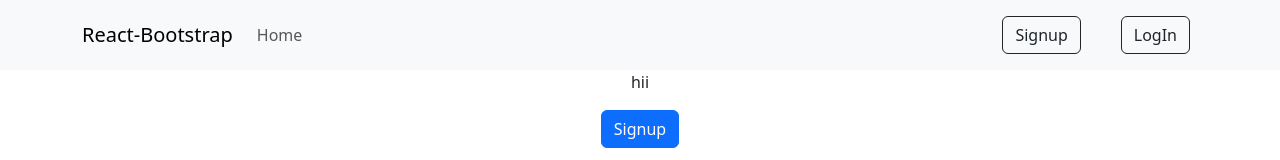
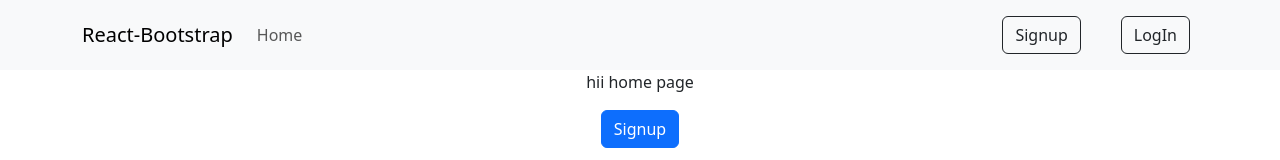
Before and after one commit to MonaliGanganeNeosoft/pizzabasic, a React (Create React App) app in the folder pizza/frontend/: page / in a window 1280 px wide. Shown: the top 160 px of the page. Built offline with nearby package versions, Linux system fonts and the light colour scheme.

Commit message:
all correction of navb for adjusting proper

```diff
--- a/pizza/frontend/src/App.js
+++ b/pizza/frontend/src/App.js
@@ -6,7 +6,6 @@ import Signup from './components/Signup';
 import Login from './components/login';
 function App() {
   return (
-
     <div className='App'>
       <Router>
         <Navb />
@@ -15,10 +14,7 @@ function App() {
           <Route path='/signup' element={<Signup/>}/>
           <Route path='/login' element={<Login/>}/>
         </Routes>
-
-
       </Router>
-
     </div>
 
   );
--- a/pizza/frontend/src/components/Home.js
+++ b/pizza/frontend/src/components/Home.js
@@ -5,9 +5,8 @@ export default function Home() {
   const navigate=useNavigate();
   return (
     <>
-    <p>hii</p>
+    <p>hii home page</p>
     <Button onClick={()=>navigate("/signup")} variant="primary">Signup</Button>{' '}
-
     </>
   )
 }
```
Also changed, not shown: pizza/frontend/src/components/Navb.js (indentation only). Lines whose indentation alone changed are shown as unchanged.
